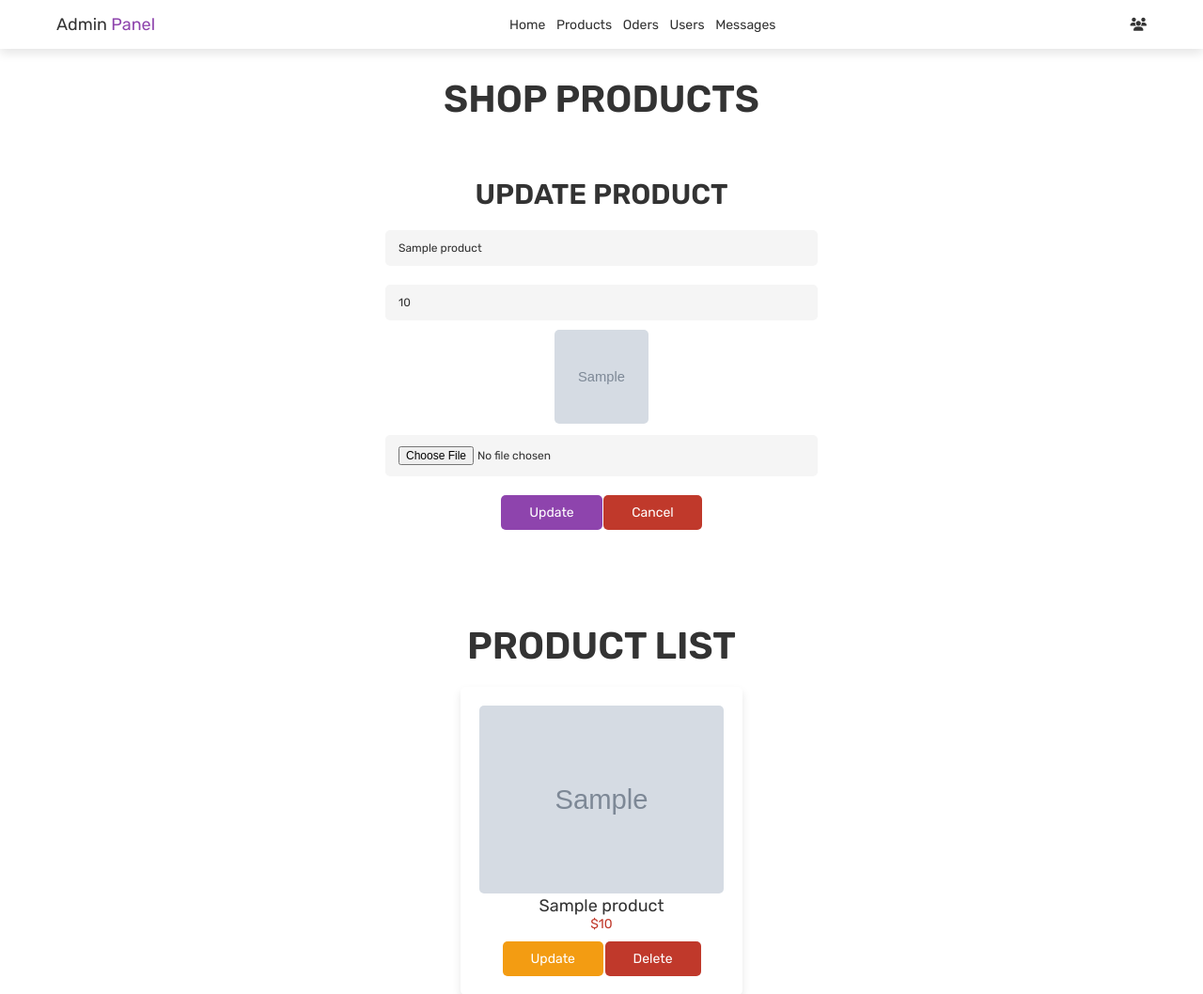
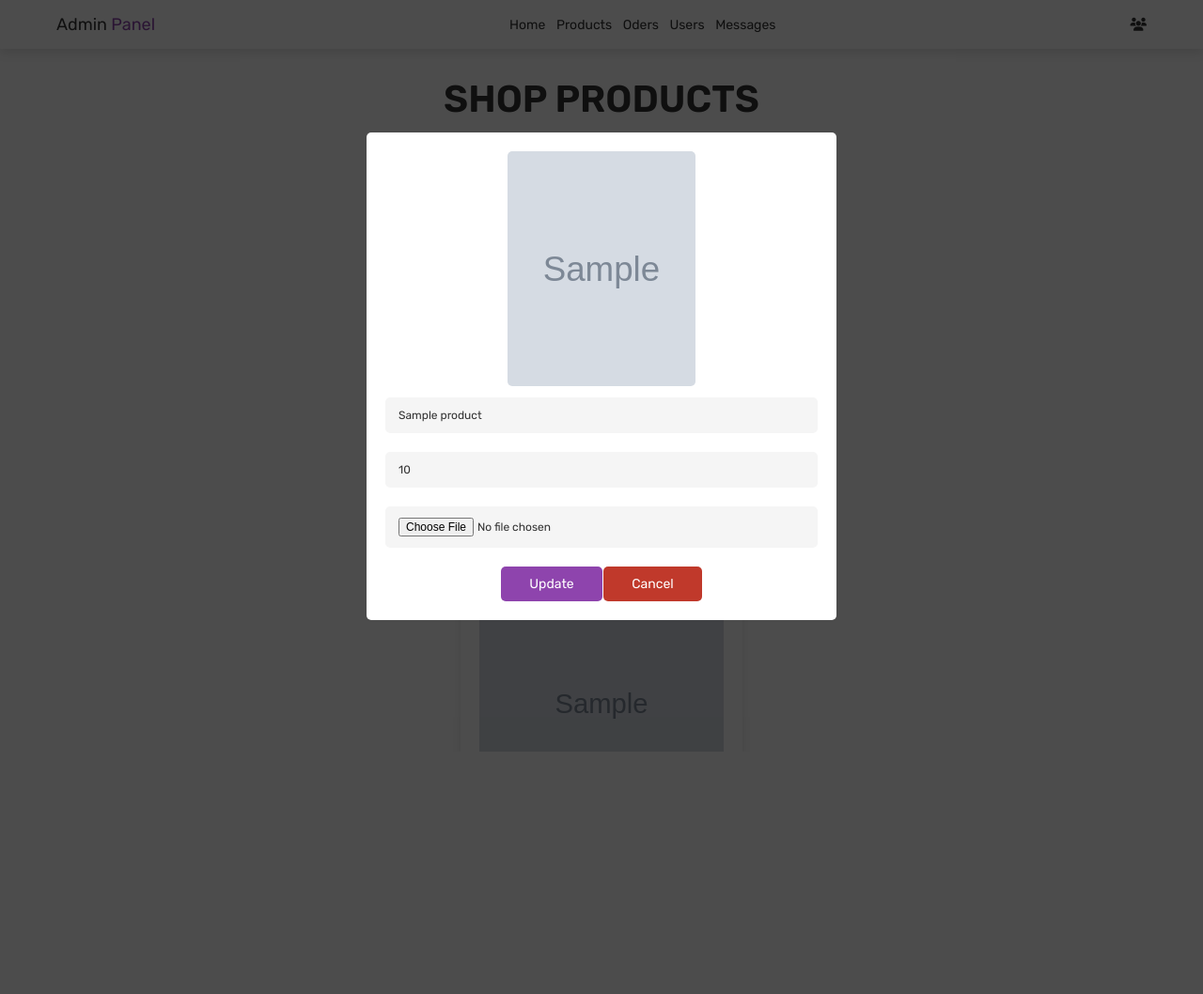
Before and after one commit to higoreduardodocs/php-application, a PHP site: page /admin/products.php?update=1 in a window 1280 px wide. Shown: the top 1058 px of the page at 94% size. After the commit the page ends 800 px from the top, so only its background shows below. Run offline with PHP 8.4, Linux system fonts and the light colour scheme; the visitor is signed in with stand-in values (Sample User, id 1); tables that the repository leaves empty or names only in its code hold one stand-in row (values such as "Sample post"); grey boxes marked "Sample" are stand-in pictures.

Commit message:
:lipstick: Fix: Create modal update product

```diff
--- a/public/admin/products.php
+++ b/public/admin/products.php
@@ -99,25 +99,6 @@ if (isset($_GET['delete'])) {
   <section>
     <h1 class="title">Shop products</h1>
     <div class="form-container">
-      <?php
-        if (isset($_GET['update'])) {
-          $update_id = $_GET['update'];
-          $update_query = mysqli_query($conn, "SELECT * FROM `products` WHERE id = '$update_id'") or die('query failed');
-          if(mysqli_num_rows($update_query) > 0) {
-            while($fetch_update = mysqli_fetch_assoc($update_query)) {
-      ?>
-        <form method="post" class="add-products" enctype="multipart/form-data">
-          <h3>Update product</h3>
-          <input type="text" name="name" placeholder="Enter product name" value="<?php echo $fetch_update['name']; ?>" required class="box" />
-          <input type="number" min="0" name="price" placeholder="Enter product price" value="<?php echo $fetch_update['price']; ?>" required class="box" />
-          <img src="../uploaded_img/<?php echo $fetch_update['image']; ?>" alt="<?php echo $fetch_update['name']; ?>" />
-          <input type="file" name="image" accept="image/jpg, image/jpeg, image/png" class="box" />
-          <input type="submit" name="update" value="Update" class="btn purple" />
-          <input type="reset" name="cancel" value="Cancel" class="btn red" />
-          <input type="hidden" name="id" value="<?php echo $fetch_update['id']; ?>">
-          <input type="hidden" name="old_image" value="<?php echo $fetch_update['image']; ?>">
-        </form>
-      <?php }}} else { ?>
       <form method="post" class="add-products" enctype="multipart/form-data">
         <h3>Add product</h3>
         <input type="text" name="name" placeholder="Enter product name" required class="box" />
@@ -125,7 +106,6 @@ if (isset($_GET['delete'])) {
         <input type="file" name="image" accept="image/jpg, image/jpeg, image/png" required class="box" />
         <input type="submit" name="add" value="Add product" class="btn purple" />
       </form>
-      <?php } ?>
     </div>
   </section>
 
@@ -152,6 +132,33 @@ if (isset($_GET['delete'])) {
     </div>
   </section>
 
+  <section class="modal">
+    <?php
+      if (isset($_GET['update'])) {
+        $update_id = $_GET['update'];
+        $update_query = mysqli_query($conn, "SELECT * FROM `products` WHERE id = '$update_id'") or die('query failed');
+        if(mysqli_num_rows($update_query) > 0) {
+          while($fetch_update = mysqli_fetch_assoc($update_query)) {
+    ?>
+    <div class="form-container">
+      <form method="post" class="add-products" enctype="multipart/form-data">
+        <img src="../uploaded_img/<?php echo $fetch_update['image']; ?>" alt="<?php echo $fetch_update['name']; ?>" />
+        <input type="text" name="name" placeholder="Enter product name" value="<?php echo $fetch_update['name']; ?>" required class="box" />
+        <input type="number" min="0" name="price" placeholder="Enter product price" value="<?php echo $fetch_update['price']; ?>" required class="box" />
+        <input type="file" name="image" accept="image/jpg, image/jpeg, image/png" class="box" />
+        <input type="submit" name="update" value="Update" class="btn purple" />
+        <input type="reset" name="cancel" value="Cancel" class="btn red" onclick="location.replace('./products.php')" />
+        <input type="hidden" name="id" value="<?php echo $fetch_update['id']; ?>" />
+        <input type="hidden" name="old_image" value="<?php echo $fetch_update['image']; ?>" />
+      </form>
+    </div>
+    <?php
+      }}} else {
+        echo '<script>document.querySelector(".modal").style.display = "none";</script>';
+      }
+    ?>
+  </section>
+
   <script src="../js/script.js"></script>
 </body>
 </html>
--- a/public/css/style.css
+++ b/public/css/style.css
@@ -132,6 +132,21 @@ section {
   color: var(--red);
 }
 
+.modal {
+  position: fixed;
+  top: 0;
+  left: 0;
+  display: flex;
+  align-items: center;
+  justify-content: center;
+  width: 100%;
+  min-height: 100vh;
+  background-color: rgba(0, 0, 0, 0.7);
+  padding: 2rem;
+  overflow-y: scroll;
+  z-index: 3;
+}
+
 /* PRODUCTS/REGISTER/LOGIN */
 .form-container {
   display: flex;
@@ -182,8 +197,8 @@ section {
 }
 
 .form-container img {
-  width: 10rem;
-  height: 10rem;
+  max-width: 20rem;
+  height: 25rem;
   object-fit: cover;
   border-radius: 0.5rem;
 }
```
Lines whose indentation alone changed are shown as unchanged.
